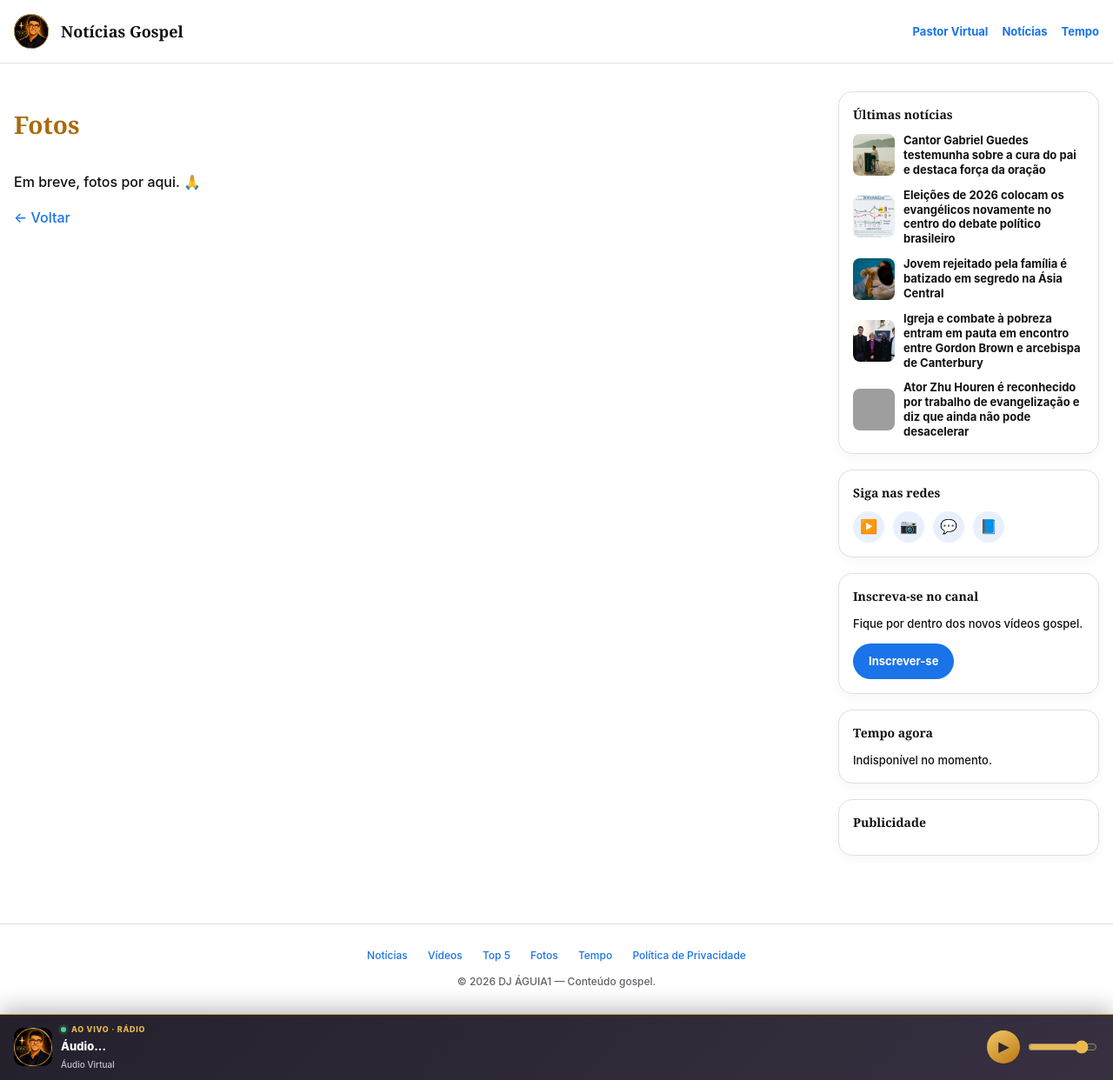
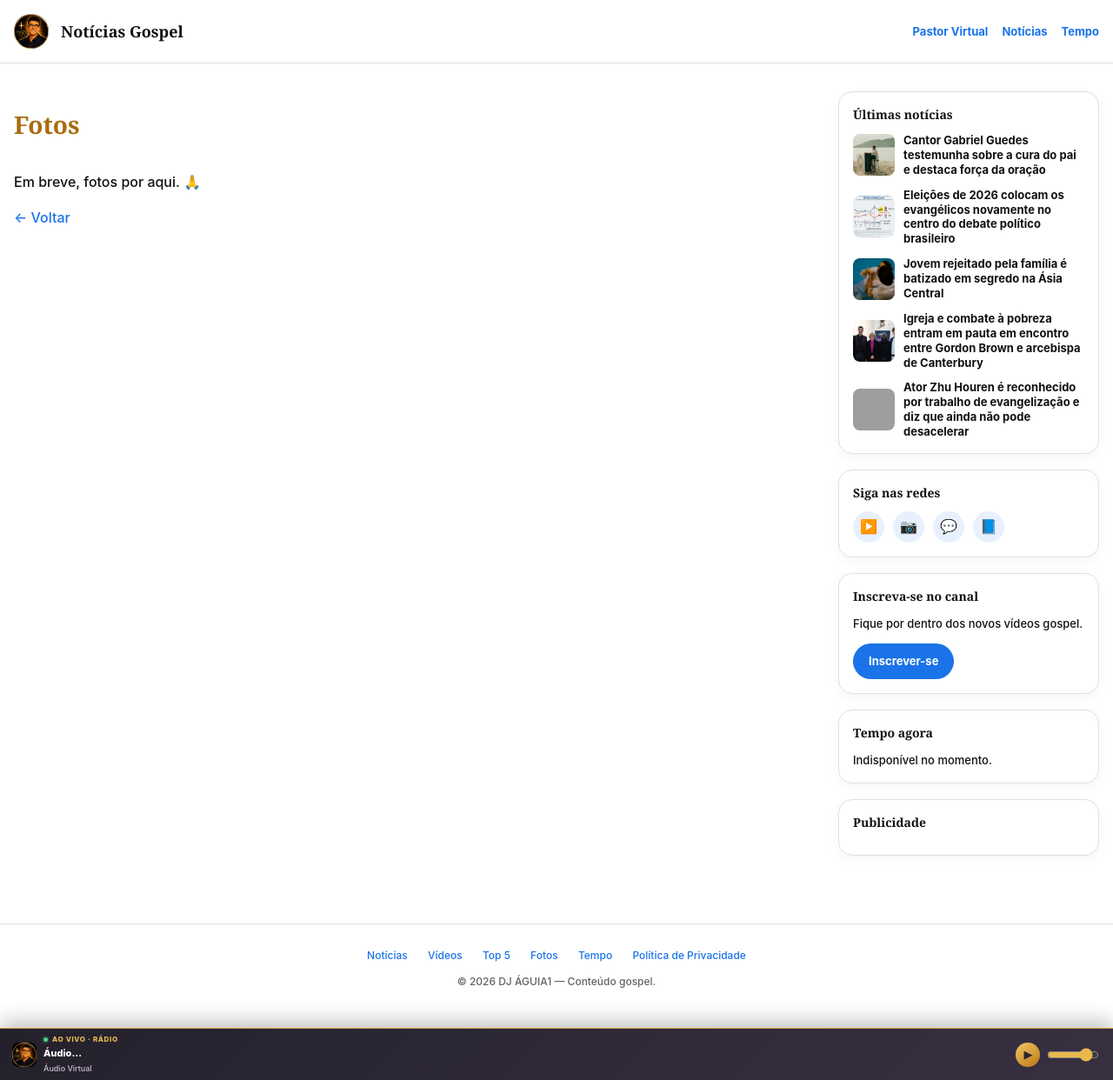
Before and after one commit to capaofeliz-cell/djaguia1, a Jekyll site: the page built from noticias/fotos/index.html, in a window 1280 px wide and 1242 px high. Shown: the whole window at 87% size. Built offline with Jekyll 4.4.1, drawn with Linux system fonts in a browser that asks for light colours; grey boxes are pictures that could not be loaded.

Commit message:
Refactor radio player styles and layout adjustments

```diff
--- a/_layouts/base.html
+++ b/_layouts/base.html
@@ -46,22 +46,22 @@ ol.top5 li::before{content:counter(top5);position:absolute;left:14px;top:14px;wi
 .social-row{display:flex;gap:10px;flex-wrap:wrap}
 .social-row a{display:inline-flex;align-items:center;justify-content:center;width:36px;height:36px;border-radius:50%;background:#e8f0fe;text-decoration:none;font-size:16px}
 #tempoWidget{font-size:13px}
-#backToTop{position:fixed;right:20px;bottom:90px;width:44px;height:44px;border-radius:50%;border:none;background:var(--gold);color:#fff;font-size:18px;cursor:pointer;box-shadow:0 4px 14px rgba(0,0,0,.2);display:none;z-index:25}
+#backToTop{position:fixed;right:20px;bottom:60px;width:44px;height:44px;border-radius:50%;border:none;background:var(--gold);color:#fff;font-size:18px;cursor:pointer;box-shadow:0 4px 14px rgba(0,0,0,.2);display:none;z-index:25}
 #backToTop:hover{background:var(--gold2)}
 .fixed-audio{position:fixed;left:0;right:0;bottom:0;z-index:30;width:100%;background:linear-gradient(135deg,rgba(31,28,40,.98),rgba(52,44,61,.98));border-top:1px solid #d8a849;box-shadow:0 -6px 24px #0004;color:#fff}
-.radio-player{position:relative;display:flex;align-items:center;gap:10px;padding:10px 16px;min-height:64px}
-.radio-cover{width:44px;height:44px;border-radius:10px;object-fit:cover;background:#c88719;flex:none}
+.radio-player{position:relative;display:flex;align-items:center;gap:8px;padding:6px 14px;min-height:40px}
+.radio-cover{width:28px;height:28px;border-radius:7px;object-fit:cover;background:#c88719;flex:none}
 .radio-player.playing .radio-cover{animation:logoSpin 4s linear infinite}
 @keyframes logoSpin{from{transform:rotate(0deg)}to{transform:rotate(360deg)}}
 .radio-info{min-width:0;flex:1;text-align:left}
-.radio-kicker{display:flex;align-items:center;gap:6px;color:#e9b94e;font-size:9px;font-weight:800;text-transform:uppercase;letter-spacing:.08em}
-.radio-live{width:6px;height:6px;border-radius:50%;background:#51d18a;box-shadow:0 0 0 3px #51d18a22}
-.radio-track{margin:2px 0;color:#fff;font-size:13px;font-weight:800;white-space:nowrap;overflow:hidden;text-overflow:ellipsis}
-.radio-artist{color:#c8c0ce;font-size:10px;white-space:nowrap;overflow:hidden;text-overflow:ellipsis}
-.radio-controls{display:flex;align-items:center;gap:7px;flex:none;margin-left:auto}
-.radio-play{width:38px;height:38px;border-radius:50%;border:0;background:linear-gradient(145deg,#f1c967,#bc7612);color:#2f2630;font-size:15px;font-weight:900;cursor:pointer}
-.radio-volume{width:80px;accent-color:#e9b94e}
-body{padding-bottom:78px}
+.radio-kicker{display:flex;align-items:center;gap:5px;color:#e9b94e;font-size:8px;font-weight:800;text-transform:uppercase;letter-spacing:.08em}
+.radio-live{width:5px;height:5px;border-radius:50%;background:#51d18a;box-shadow:0 0 0 2px #51d18a22}
+.radio-track{margin:1px 0;color:#fff;font-size:11px;font-weight:800;white-space:nowrap;overflow:hidden;text-overflow:ellipsis}
+.radio-artist{color:#c8c0ce;font-size:9px;white-space:nowrap;overflow:hidden;text-overflow:ellipsis}
+.radio-controls{display:flex;align-items:center;gap:6px;flex:none;margin-left:auto}
+.radio-play{width:28px;height:28px;border-radius:50%;border:0;background:linear-gradient(145deg,#f1c967,#bc7612);color:#2f2630;font-size:12px;font-weight:900;cursor:pointer}
+.radio-volume{width:60px;accent-color:#e9b94e}
+body{padding-bottom:52px}
 </style>
 </head>
 <body>
```
